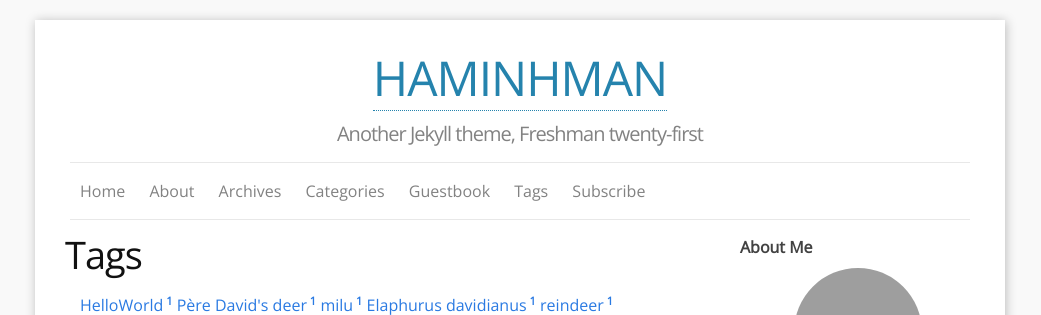
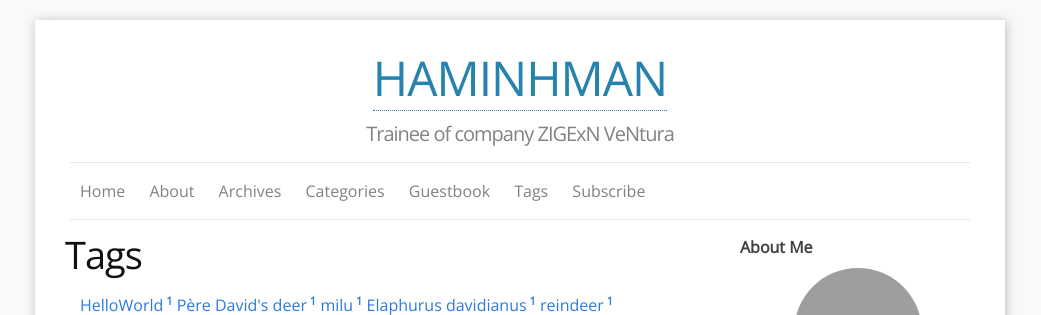
Before and after one commit to haminhman2011/haminhman2011.github.io, a Jekyll site: the page built from tags.md, in a window 1280 px wide. Shown: the top 315 px of the page, without its empty margins (120-1161 px from the left). Built offline with Jekyll 4.4.1, drawn with Linux system fonts in a browser that asks for light colours; grey boxes are pictures that could not be loaded.

Commit message:
Update _config.yml

```diff
--- a/_config.yml
+++ b/_config.yml
@@ -1,6 +1,6 @@
 
 title: HAMINHMAN
-tagline: Another Jekyll theme, Freshman twenty-first
+tagline: Trainee of company ZIGExN VeNtura
 author: Lijia YU
 email: yu@lijiayu.net
 description: "Freshman21 is a Jekyll blog theme."
```
